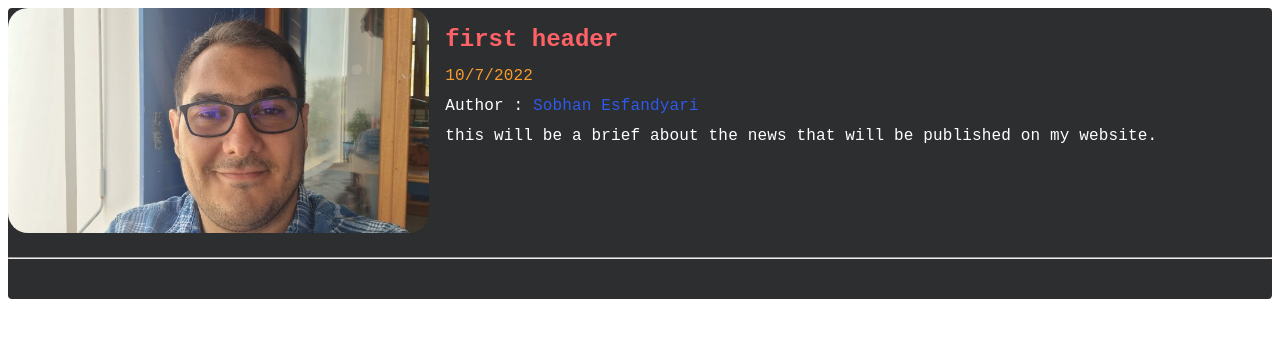
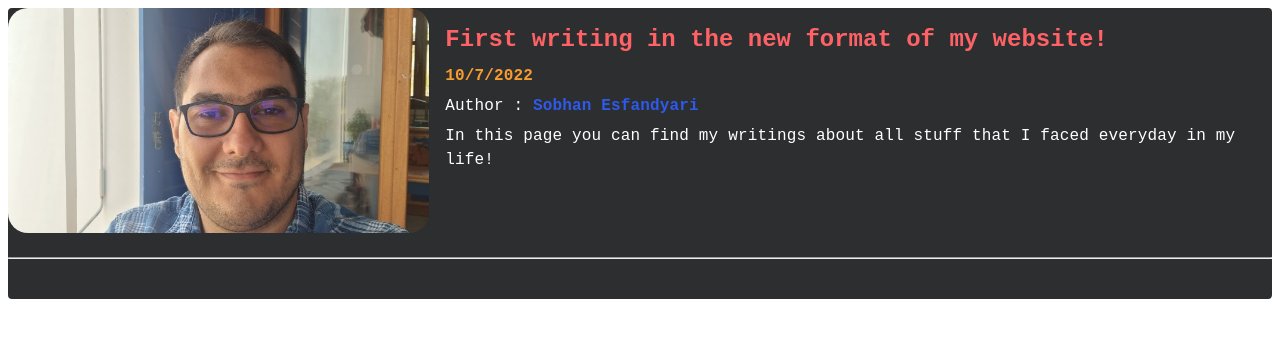
Before and after one commit to sobhanessi/sobhanessi.github.io, a Next.js app: page /components/WritingsTiles in a window 1280 px wide. Shown: the top 338 px of the page. Built offline with nearby package versions, Linux system fonts and the light colour scheme.

Commit message:
working on the writing and news pages

```diff
--- a/pages/components/NewsTiles.tsx
+++ b/pages/components/NewsTiles.tsx
@@ -95,7 +95,7 @@ const NewsTiles = (): JSX.Element => {
                   key={n.date + n.title}
                 >
                   <span style={{ color: "white" }}>Author : </span>
-                  {n.author}
+                  <span style={{ fontWeight: "bold" }}>{n.author}</span>
                 </Typography>
                 <Typography
                   gutterBottom
--- a/pages/components/WritingsTiles.tsx
+++ b/pages/components/WritingsTiles.tsx
@@ -77,7 +77,7 @@ function WritingsTiles(): JSX.Element {
                   component="div"
                   color="#f79d2e"
                   gutterBottom
-                  sx={{ fontFamily: FONT_FAMILY }}
+                  sx={{ fontFamily: FONT_FAMILY, fontWeight: "bold" }}
                 >
                   {n.date}
                 </Typography>
@@ -88,7 +88,7 @@ function WritingsTiles(): JSX.Element {
                   sx={{ fontFamily: FONT_FAMILY }}
                 >
                   <span style={{ color: "white" }}>Author : </span>
-                  {n.author}
+                  <span style={{ fontWeight: "bold" }}>{n.author}</span>
                 </Typography>
                 <Typography
                   gutterBottom
--- a/public/database/news.js
+++ b/public/database/news.js
@@ -1,7 +1,7 @@
 const news = [
   {
-    title: "First news of the new website!",
-    href: "/hello-world!",
+    title: "First news of the new format of my website!",
+    href: "/news/hello-world!",
     slug: "hello world!",
     date: "10/7/2022",
     author: "Sobhan Esfandyari",
--- a/public/database/writings.js
+++ b/public/database/writings.js
@@ -1,14 +1,18 @@
 const writings = [
   {
-    title: "first header",
-    href: "/hello-world",
-    slug: "be to che",
+    title: "First writing in the new format of my website!",
+    href: "/writings/hello-world!",
+    slug: "hello-world!",
     date: "10/7/2022",
     author: "Sobhan Esfandyari",
-    category: ["software"],
+    category: ["Life"],
     brief:
-      "this will be a brief about the news that will be published on my website.",
-    text: "here will be the long text that will be published on its own page when the user clicks on it.",
+      "In this page you can find my writings about all stuff that I faced everyday in my life!",
+    text: `Why am I writing? Short answer, because I like it.<br/>
+    However there are some lacks in writing skills and there is also language barrier here as well,
+    I might not be a good writer but I can publish some of the things that I have faced my entire life for other people who enjoys it.
+    <br/>
+    I hope these writings find you as well and you learn also something from me, or even me from you!`,
     headerImage: "/pics/sobhanessi.jpg",
   },
 ];
```
